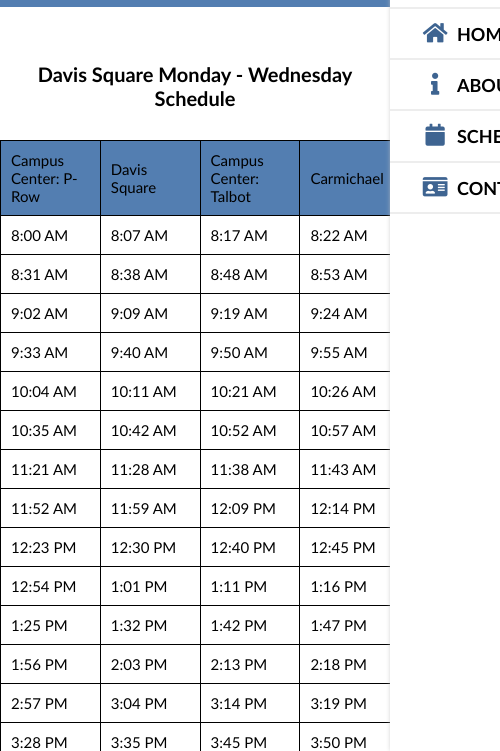
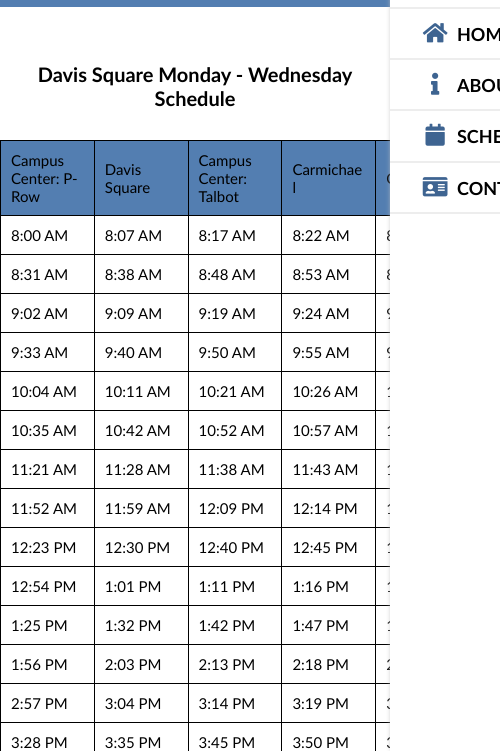
Before and after one commit to csiu18/TuftsRides, a website: page public/schedule/mon_wed.html in a window 390 px wide. Shown: the part 93-844 px from the top of the page, 500 px wide, since content can reach past the window. Drawn offline with nearby package versions, Linux system fonts and the light colour scheme.

Commit message:
Update mon_wed.html

```diff
--- a/public/schedule/mon_wed.html
+++ b/public/schedule/mon_wed.html
@@ -27,6 +27,13 @@ tr:first-child {background-color: #537eb1;}
 	.tableStyle {
 		word-wrap: break-word;
 		width: 500px;
+		font-size: 15px;
+	}
+}
+@media (max-width: 480px) {
+	.tableStyle {
+		word-wrap: break-word;
+		width: 470px;
 		font-size: 15px;
 	}
 }
```
